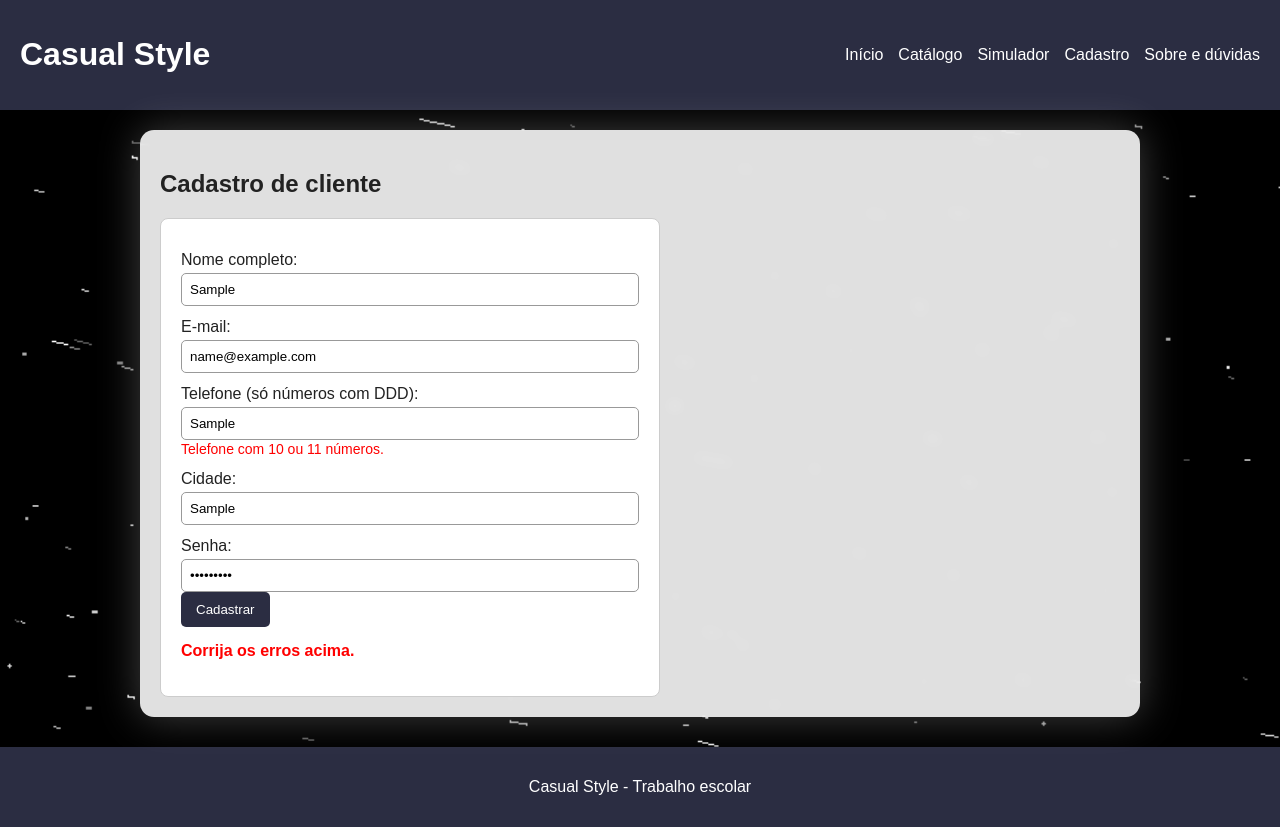
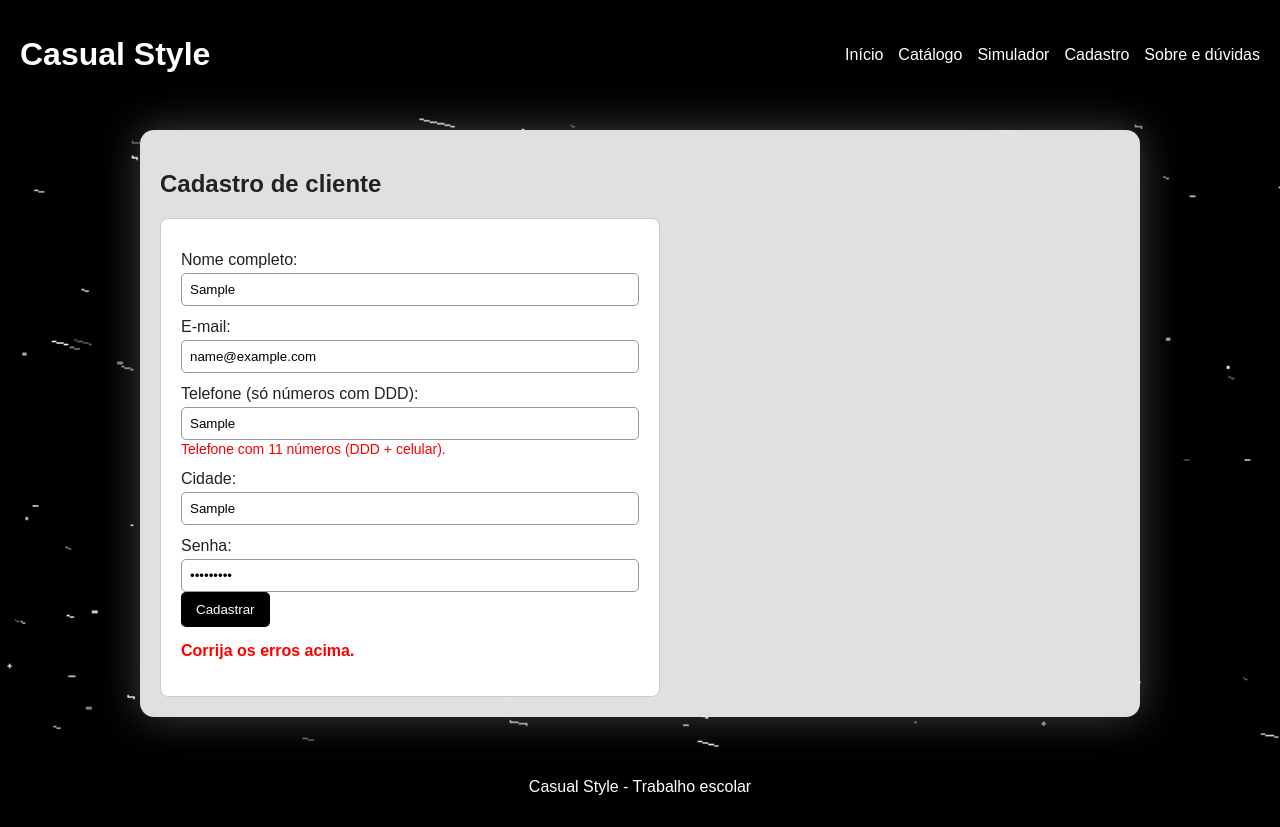
Before and after one commit to Jadson70/Projeto-Loja-de-roupa-Jadson, a plain HTML site: page cadastro.html in a window 1280 px wide. Both pictures are taken after typing "Sample", "name@example.com", "Sample", "Sample", "Sample123" into the empty fields and a click on the button "Cadastrar". Drawn offline with Linux system fonts and the light colour scheme.

Commit message:
Adicionei os prints das telas e terminei o README

```diff
--- a/script.js
+++ b/script.js
@@ -124,10 +124,10 @@ function validarFormulario() {
     tudoCerto = false;
   }
 
-  if (isNaN(telefone) || telefone.length < 10 || telefone.length > 11) {
-    document.getElementById("erro-telefone").textContent = "Telefone com 10 ou 11 números.";
-    tudoCerto = false;
-  }
+ if (isNaN(telefone) || telefone.length !== 11) {
+  document.getElementById("erro-telefone").textContent = "Telefone com 11 números (DDD + celular).";
+  tudoCerto = false;
+}
 
   if (cidade === "") {
     document.getElementById("erro-cidade").textContent = "Preencha a cidade.";
--- a/style.css
+++ b/style.css
@@ -1,5 +1,5 @@
 :root {
-  --cor-principal: #2b2d42;
+  --cor-principal: #000000;
   --cor-destaque: #ef233c;
   --cor-fundo: #f4f4f4;
   --cor-card: #ffffff;
```
Also changed, not shown: sobre.html (+1 -1 lines), prints/cadastro.png (added), prints/catalogo.png (added), prints/inicio.png (added), prints/simulador.png (added), prints/sobre.png (added), 2 other files.
